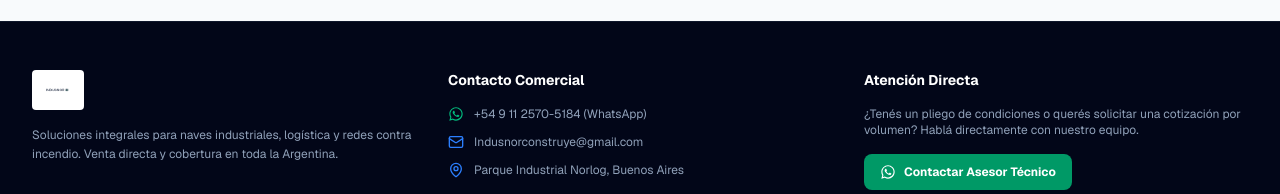
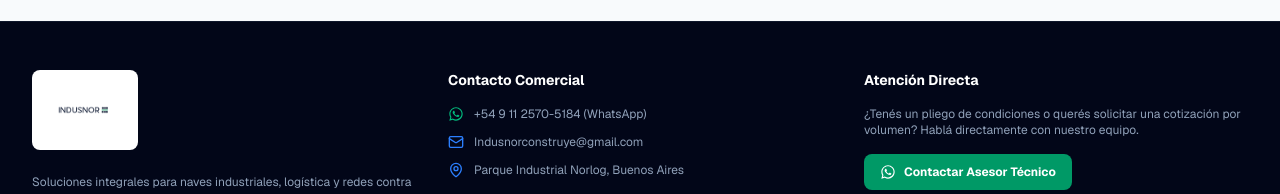
Before and after one commit to jonyjeifetz/Indusnor-Web, a Next.js app: page / in a window 1280 px wide. Shown: the part 1972-2166 px from the top of the page. Built offline with nearby package versions, Linux system fonts and the light colour scheme.

Commit message:
Correccion de tamano logo

```diff
--- a/app/page.tsx
+++ b/app/page.tsx
@@ -108,12 +108,12 @@ export default function Home() {
       {/* Header / Navbar */}
       <header className="sticky top-0 z-50 bg-white border-b border-slate-200 shadow-sm">
         <div className="max-w-7xl mx-auto px-4 sm:px-6 lg:px-8 h-20 flex items-center justify-between">
-          <div className="flex items-center space-x-3">
+          <div className="flex items-center space-x-4">
             <a href="#inicio" className="flex items-center">
               <img
                 src="/images/logo.png"
                 alt="Indusnor Logo"
-                className="h-10 sm:h-12 object-contain"
+                className="h-14 sm:h-20 w-auto object-contain scale-110"
               />
             </a>
             <span className="text-xs text-slate-500 hidden lg:inline-block border-l pl-3 border-slate-300">
@@ -336,11 +336,13 @@ export default function Home() {
       <footer id="contacto" className="bg-slate-950 text-slate-400 py-12 border-t border-slate-900">
         <div className="max-w-7xl mx-auto px-4 sm:px-6 lg:px-8 grid grid-cols-1 md:grid-cols-3 gap-8">
           <div>
-            <img
-              src="/images/logo.png"
-              alt="Indusnor Logo"
-              className="h-10 object-contain mb-4 bg-white p-1.5 rounded"
-            />
+            <div className="inline-block bg-white p-2 rounded-lg mb-4">
+              <img
+                src="/images/logo.png"
+                alt="Indusnor Logo"
+                className="h-16 w-auto object-contain"
+              />
+            </div>
             <p className="text-xs text-slate-400 leading-relaxed">
               Soluciones integrales para naves industriales, logística y redes contra incendio. Venta directa y cobertura en toda la Argentina.
             </p>
```
